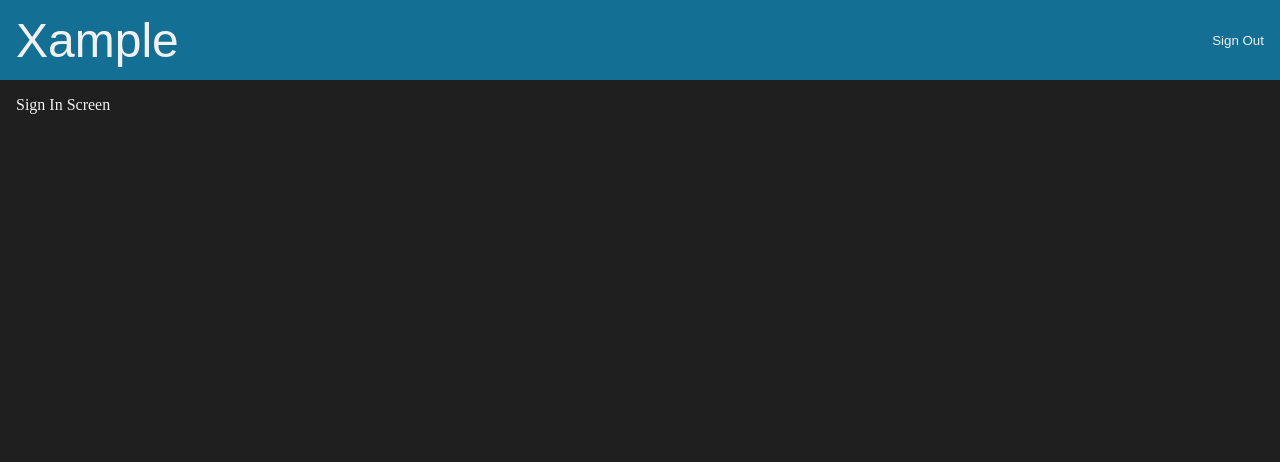
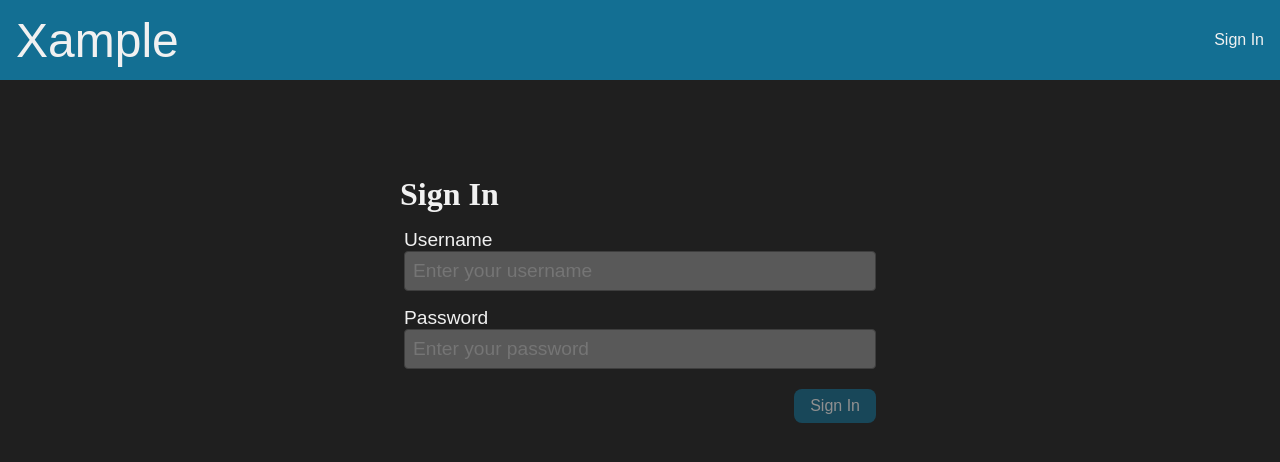
Before and after one commit to iamthe-Wraith/xample-react-context, a React (Vite) app: page /signin in a window 1280 px wide. Shown: the top 462 px of the page. Built offline with nearby package versions, Linux system fonts and the light colour scheme.

Commit message:
adds sign in form

```diff
--- /dev/null
+++ b/src/components/Button/index.tsx
@@ -0,0 +1,21 @@
+import { ButtonHTMLAttributes, FC, ReactNode } from 'react';
+import './styles.css';
+
+interface IProps extends ButtonHTMLAttributes<HTMLButtonElement> {
+  children: ReactNode;
+}
+
+export const Button: FC<IProps> = ({
+  children,
+  className,
+  ...props
+}) => {
+  return (
+    <button
+      className={`button ${className}`}
+      { ...props }
+    >
+      { children }
+    </button>
+  );
+}
--- /dev/null
+++ b/src/components/Button/styles.css
@@ -0,0 +1,34 @@
+.button {
+  margin: 4px;
+  padding: 0.5rem 1rem;
+  font-family: Arial, Helvetica, sans-serif;
+  font-size: 1rem;
+  border: none;
+  border-radius: 0.5rem;
+  background-color: #136f93;
+  color: #fff;
+  cursor: pointer;
+  outline: none
+}
+
+.button:not(:disabled):hover,
+.button:not(:disabled):focus-within {
+  background-color: #0d4e67;
+}
+
+.button:not(:disabled):hover {
+  cursor: pointer;
+}
+
+.button:not(:disabled):focus-within {
+  outline: 1px dashed #136f93;
+  outline-offset: 1px;
+}
+
+.button:disabled {
+  opacity: 0.5;
+}
+
+.button:disabled:hover {
+  cursor: not-allowed;
+}
--- /dev/null
+++ b/src/components/InputField/index.tsx
@@ -0,0 +1,26 @@
+import { FC, InputHTMLAttributes } from 'react';
+import './styles.css';
+
+interface IProps {
+  className?: string;
+  id: string;
+  inputProps: InputHTMLAttributes<HTMLInputElement>;
+  label?: string | JSX.Element;
+}
+
+export const InputField: FC<IProps> = ({
+  className,
+  id,
+  label,
+  inputProps,
+}) => {
+  return (
+    <div className={`input-field ${className}`}>
+      { label && <label htmlFor={id}>{label}</label> }
+      <input
+        id={id}
+        {...inputProps}
+      />
+    </div>
+  )
+}
--- /dev/null
+++ b/src/components/InputField/styles.css
@@ -0,0 +1,28 @@
+.input-field {
+  display: flex;
+  flex-direction: column;
+  margin: 4px;
+}
+
+.input-field * {
+  font-family: Arial, Helvetica, sans-serif;
+}
+
+.input-field label {
+  font-size: 1.2rem;
+}
+
+.input-field input {
+  padding: 0.5rem;
+  font-size: 1.2rem;
+  border: 1px solid #3e3e3e;
+  border-radius: 4px;
+  background: #595959;
+  outline: none;
+}
+
+.input-field input:focus-within {
+  border: 1px solid #136f93;
+  outline: 1px dashed #136f93;
+  outline-offset: 1px;
+}
--- a/src/contexts/user-session.tsx
+++ b/src/contexts/user-session.tsx
@@ -14,7 +14,7 @@ export const useUserSession = () => useContext(UserSessionContext);
 
 export const UserSessionProvider: FC<IProps> = ({ children }) => {
   const userSession: IUserSession = useMemo(() => ({
-    isSignedIn: true,
+    isSignedIn: false,
   }), []);
 
   return (
--- a/src/screens/SignIn/index.tsx
+++ b/src/screens/SignIn/index.tsx
@@ -1,10 +1,51 @@
-import { FC } from 'react';
+import { FC, FormEventHandler, useCallback, useState } from 'react';
+import { Button } from '../../components/Button';
+import { InputField } from '../../components/InputField';
 import { Screen } from '../Screen';
+import './styles.css';
 
 export const SignIn: FC = () => {
+  const [username, setUsername] = useState('');
+  const [password, setPassword] = useState('');
+
+  const onSubmit: FormEventHandler<HTMLFormElement> = useCallback((e) => {
+    e.preventDefault();
+    console.log('Signing in...', username, password);
+  }, [username, password]);
+
   return (
     <Screen className='sign-in-screen'>
-      Sign In Screen
+      <form className='signin-form' onSubmit={onSubmit}>
+        <h1>Sign In</h1>
+
+        <InputField
+          id='username'
+          label='Username'
+          inputProps={{
+            type: 'text',
+            placeholder: 'Enter your username',
+            value: username,
+            onChange: (e) => setUsername(e.target.value),
+          }}
+        />
+
+        <InputField
+          id='password'
+          label='Password'
+          inputProps={{
+            type: 'password',
+            placeholder: 'Enter your password',
+            value: password,
+            onChange: (e) => setPassword(e.target.value),
+          }}
+        />
+
+        <div className='buttons-container'>
+          <Button disabled={ !username || !password}>
+            Sign In
+          </Button>
+        </div>
+      </form>
     </Screen>
   );
 }
--- /dev/null
+++ b/src/screens/SignIn/styles.css
@@ -0,0 +1,19 @@
+.signin-form {
+  display: block;
+  max-width: 30rem;
+  margin: 5rem auto;
+}
+
+.signin-form h1 {
+  margin-bottom: 1rem;
+}
+
+.signin-form .input-field {
+  margin-bottom: 1rem;
+}
+
+.signin-form .buttons-container {
+  display: flex;
+  justify-content: flex-end;
+  align-items: center;
+}
```
